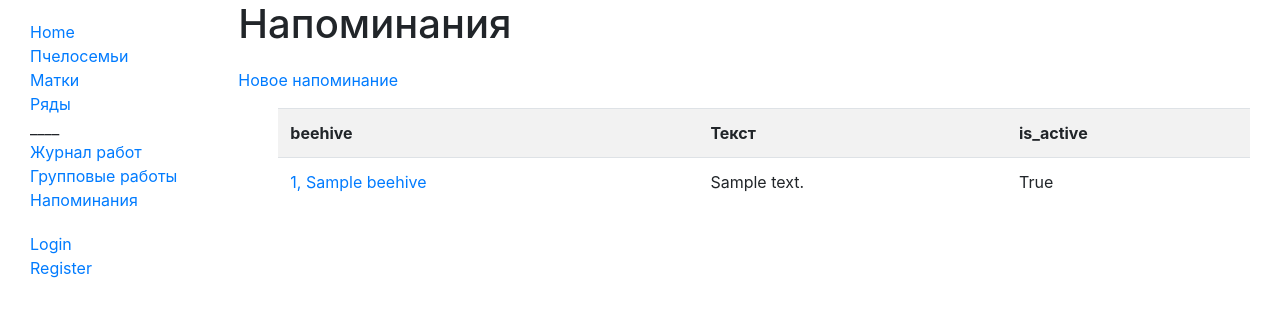
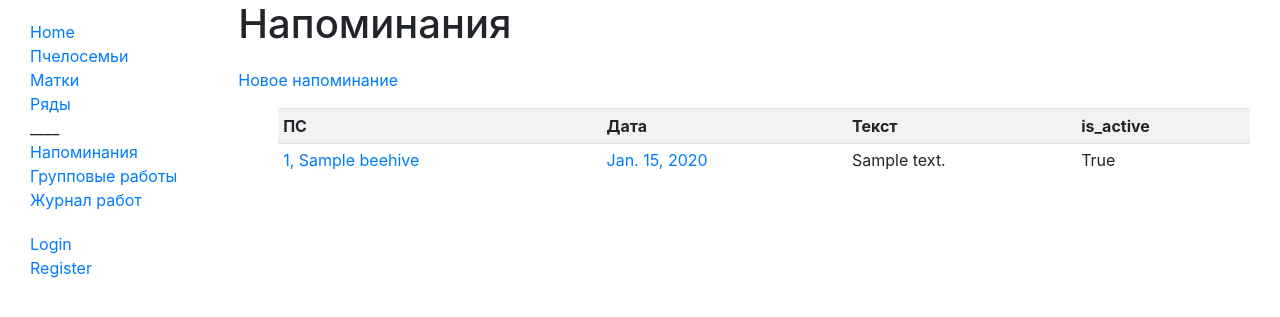
Before and after one commit to AlitaVitalii/MedOk_v1, a Django app: page /bee/reminder/ in a window 1280 px wide. Shown: the top 317 px of the page. Run offline with Django 4.2, Linux system fonts and the light colour scheme; tables that the repository leaves empty hold one stand-in row (values such as "Sample post"); some libraries are stand-ins or nearby versions.

Commit message:
небольшие улучшения

```diff
--- a/bee/models.py
+++ b/bee/models.py
@@ -24,8 +24,8 @@ class Queen(models.Model):
     title = models.CharField('Порода', max_length=100)
     is_active = models.BooleanField(default=True)
 
-    class Meta:
-        ordering = ['-year']
+    # class Meta:
+    #     ordering = ['-year']
 
     def __str__(self):
         return '%s, %s' % (self.year, self.title)
@@ -74,8 +74,8 @@ class Beehive(models.Model):
         max_length=1, choices=VOLUME_STATUS, verbose_name='К-во корпусов', blank=True, default=1)
     pub_date = models.DateField(default=date.today)
 
-    class Meta:
-        ordering = ['number']
+    # class Meta:
+    #     ordering = ['number']
 
     def __str__(self):
         return '%s, %s' % (self.number, self.title)
@@ -90,8 +90,8 @@ class Action(models.Model):
     text = models.TextField(max_length=1000, verbose_name='Действие')
     post_date = models.DateField(default=date.today, verbose_name='Дата')
 
-    class Meta:
-        ordering = ['-post_date', '-pk']
+    # class Meta:
+    #     ordering = ['-post_date', '-pk']
 
     def __str__(self):
         title_text = self.text[:25] + ('...' if len(self.text[:]) > 25 else '')
@@ -115,8 +115,8 @@ class Reminder(models.Model):
     def __str__(self):
         return self.text
 
-    class Meta:
-        ordering = ['-is_active', 'post_date']
+    # class Meta:
+    #     ordering = ['-is_active', 'post_date']
 
     def get_absolute_url(self):
         return reverse('reminder_detail', args=[str(self.pk)])
@@ -143,3 +143,12 @@ class Work(models.Model):
     def get_event_type(self):
         #  функция для отображения маркера
         return 'Work'
+
+
+class Honey(models.Model):
+    beehive = models.ForeignKey(Beehive, verbose_name='ПС', on_delete=models.CASCADE)
+    quantity = models.IntegerField(default=0)
+    post_date = models.DateField(default=date.today, verbose_name='Дата')
+
+    def __str__(self):
+        return '%s, %s' % (self.beehive, self.quantity)
--- a/bee/templates/base_generic.html
+++ b/bee/templates/base_generic.html
@@ -47,9 +47,11 @@
           <li><a href="{% url 'queens' %}">Матки</a></li>
           <li><a href="{% url 'rows' %}">Ряды</a></li>
           ____
+          <li><a href="{% url 'reminders' %}">Напоминания</a></li>
+          <li><a href="{% url 'works' %}">Групповые работы</a></li>
           <li><a href="{% url 'actions' %}">Журнал работ</a></li>
-          <li><a href="{% url 'works' %}">Групповые работы</a></li>
-          <li><a href="{% url 'reminders' %}">Напоминания</a></li>
+
+
 
       </ul>
 
--- a/bee/templates/bee/action_list.html
+++ b/bee/templates/bee/action_list.html
@@ -11,7 +11,7 @@
 
     {% if action_list %}
     <ul>
-    <table class="table table-striped">
+    <table class="table table-striped table-sm">
         <thead>
          <tr>
     <th>Дата</th>
--- a/bee/templates/bee/queen_list.html
+++ b/bee/templates/bee/queen_list.html
@@ -11,7 +11,7 @@
 
     {% if queen_list %}
     <ul>
-    <table class="table table-striped">
+    <table class="table table-striped table-sm">
          <tr>
     <th>Матка</th>
     <th>К-во ПС</th>
--- a/bee/templates/bee/reminder_detail.html
+++ b/bee/templates/bee/reminder_detail.html
@@ -1,7 +1,7 @@
 {% extends "base_generic.html" %}
 
 {% block content %}
-  <h1>Напоминание: {{ reminder.beehive }}</h1>
+  <h1>Напоминание: <a href="{% url 'beehive_detail' reminder.beehive.pk %}">{{ reminder.beehive }}</a> </h1>
     {% if request.user.is_authenticated  %}
         <li><a href="{% url 'reminder_update' reminder.pk %}">Reminder update</a></li>
     {% endif %}
--- a/bee/templates/bee/reminder_list.html
+++ b/bee/templates/bee/reminder_list.html
@@ -11,9 +11,10 @@
 
     {% if reminder_list %}
     <ul>
-    <table class="table table-striped">
+    <table class="table table-striped table-hover table-sm">
          <tr>
-    <th>beehive</th>
+    <th>ПС</th>
+    <th>Дата</th>
     <th>Текст</th>
     <th>is_active</th>
 
@@ -21,7 +22,8 @@
 
       {% for reminder in reminder_list %}
           <tr>
-              <td><a href="{{ reminder.get_absolute_url }}">{{ reminder.beehive }}</a> </td>
+              <td><a href="{% url 'beehive_detail' reminder.beehive.pk %}">{{ reminder.beehive }}</a> </td>
+              <td><a href="{{ reminder.get_absolute_url }}">{{ reminder.post_date }}</a> </td>
               <td>{{reminder.text}} </td>
               <td>{{reminder.is_active}} </td>
 
--- a/bee/templates/bee/row_list.html
+++ b/bee/templates/bee/row_list.html
@@ -11,7 +11,7 @@
 
     {% if row_list %}
     <ul>
-    <table class="table table-striped">
+    <table class="table table-striped table-sm">
          <tr>
     <th>Название</th>
     <th>К-во ПС</th>
--- a/bee/templates/bee/work_detail.html
+++ b/bee/templates/bee/work_detail.html
@@ -5,12 +5,14 @@
     {% if request.user.is_authenticated  %}
         <li><a href="{% url 'work_update' work.pk %}">Update</a></li>
     {% endif %}
+__________
    <p> <strong>Работы: </strong> {{ work.text }} </p>
+__________
 <!--   <p> <strong>ПС: </strong> {{ work.beehive.all }} </p>-->
    <p> <strong>ПС: </strong>
             {% for beehive in work.beehive.all %}
-          <a href="{% url 'beehive_detail' beehive.pk %}">{{ beehive }}</a> ;
-          {% endfor %}</p>
+          <p><a href="{% url 'beehive_detail' beehive.pk %}">{{ beehive }}</a> ;</p>
+          {% endfor %}
 
 
 
--- a/bee/templates/bee/work_list.html
+++ b/bee/templates/bee/work_list.html
@@ -11,7 +11,7 @@
 
     {% if work_list %}
     <ul>
-    <table class="table table-striped">
+    <table class="table table-striped table-sm">
          <tr>
     <th>Дата</th>
     <th>Описание работ</th>
--- a/bee/views.py
+++ b/bee/views.py
@@ -47,25 +47,29 @@ class BeehiveListView(generic.ListView):
     model = Beehive
     paginate_by = 10
     # prefetch_actions = Prefetch('action_set', queryset=Action.objects.only('post_date'))
-    # queryset = Beehive.objects.select_related('row', 'queen').filter(is_active=True)
+    # queryset = Beehive.objects.select_related(
+    #     'row', 'queen'
+    # ).prefetch_related(
+    #     'work_set', 'action_set'
+    # ).filter(is_active=True).order_by('number')
         # .prefetch_related('action_set')
 
 
     def get_queryset(self):
         query = self.request.GET.get('q')
         if query:
-            return Beehive.objects.select_related('row', 'queen').filter(is_active=True).filter(
+            return Beehive.objects.select_related('row', 'queen', ).filter(is_active=True).filter(
                 Q(number__icontains=query) | Q(title__icontains=query)
-            )
+            ).order_by('number')
         else:
-            return Beehive.objects.select_related('row', 'queen').filter(is_active=True)
+            return Beehive.objects.select_related('row', 'queen').filter(is_active=True).order_by('number')
 
 
 class BeehiveDetailView(generic.DetailView):
     model = Beehive
     template_name = 'bee/beehive_detail.html'
     # context_object_name = 'beehive'
-    paginate_by = 5
+    paginate_by = 10
 
     # def get_context_data(self, **kwargs):
     #     context = super().get_context_data(**kwargs)
@@ -82,9 +86,9 @@ class BeehiveDetailView(generic.DetailView):
     def get_context_data(self, **kwargs):
         context = super().get_context_data(**kwargs)
 
-        beehive = self.get_object()
-        actions = Action.objects.filter(beehive=beehive)
-        works = Work.objects.filter(beehive=beehive)
+        # beehive = self.get_object()
+        actions = Action.objects.filter(beehive=self.get_object())
+        works = Work.objects.filter(beehive=self.get_object())
 
         # Объединяем события из actions и works
         events = sorted(
@@ -100,6 +104,9 @@ class BeehiveDetailView(generic.DetailView):
         context['events'] = page_obj
         return context
 
+    queryset = Beehive.objects.prefetch_related(
+        Prefetch('reminder_set', queryset=Reminder.objects.filter(is_active=True))
+    )
 
 
 class BeehiveCreate(LoginRequiredMixin, generic.CreateView):
@@ -156,7 +163,7 @@ class ActionListView(generic.ListView):
     model = Action
     paginate_by = 10
     date_hierarchy = ['post_date']
-    queryset = Action.objects.select_related('beehive')
+    queryset = Action.objects.select_related('beehive').order_by('-post_date')
 
 
 class ActionDetailView(generic.DetailView):
@@ -195,7 +202,7 @@ class ActionUpdate(LoginRequiredMixin, generic.UpdateView):
 class ReminderListView(generic.ListView):
     model = Reminder
     paginate_by = 10
-    queryset = Reminder.objects.prefetch_related('beehive')
+    queryset = Reminder.objects.prefetch_related('beehive').order_by('-is_active')
 
 
 class ReminderDetailView(generic.DetailView):
```
Also changed, not shown: bee/templates/bee/beehive_detail.html (+10 -3 lines), bee/templates/bee/beehive_list.html (+6 -1 lines).
